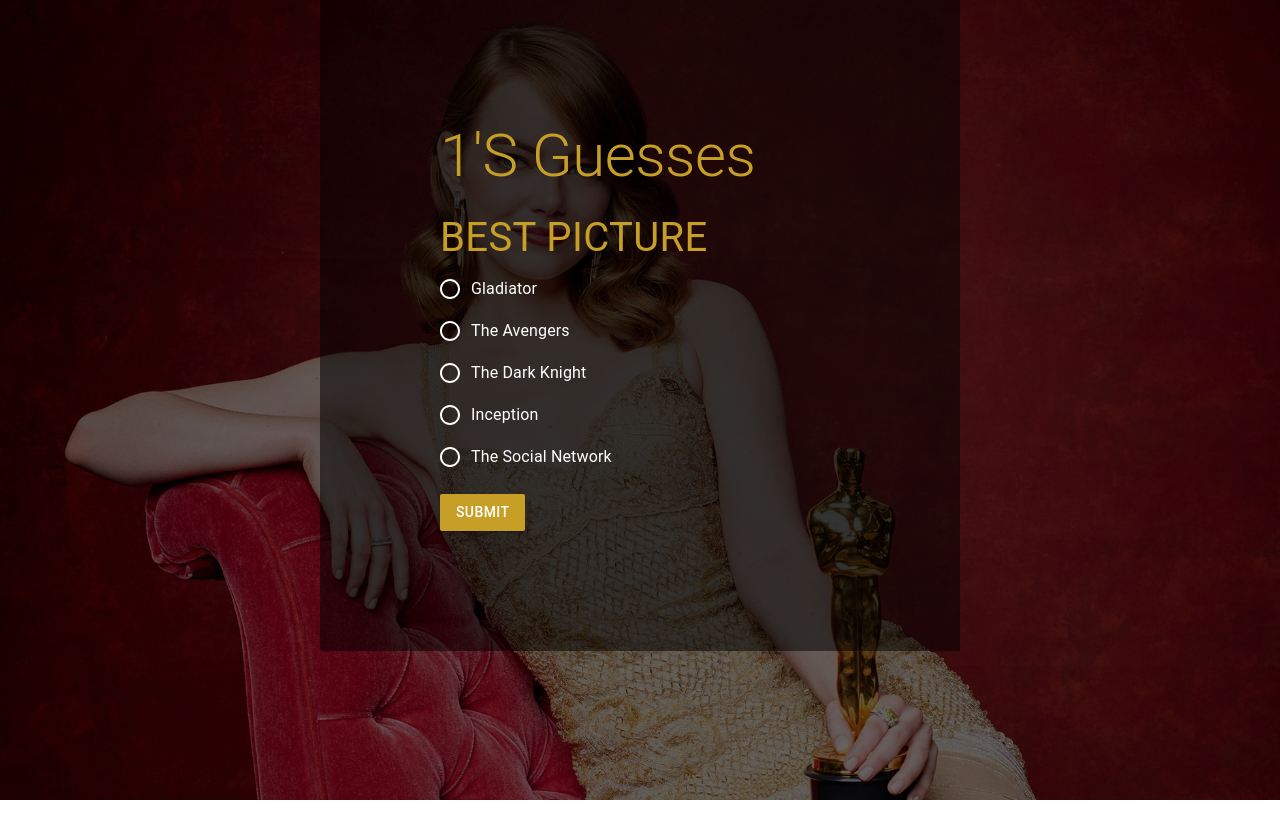
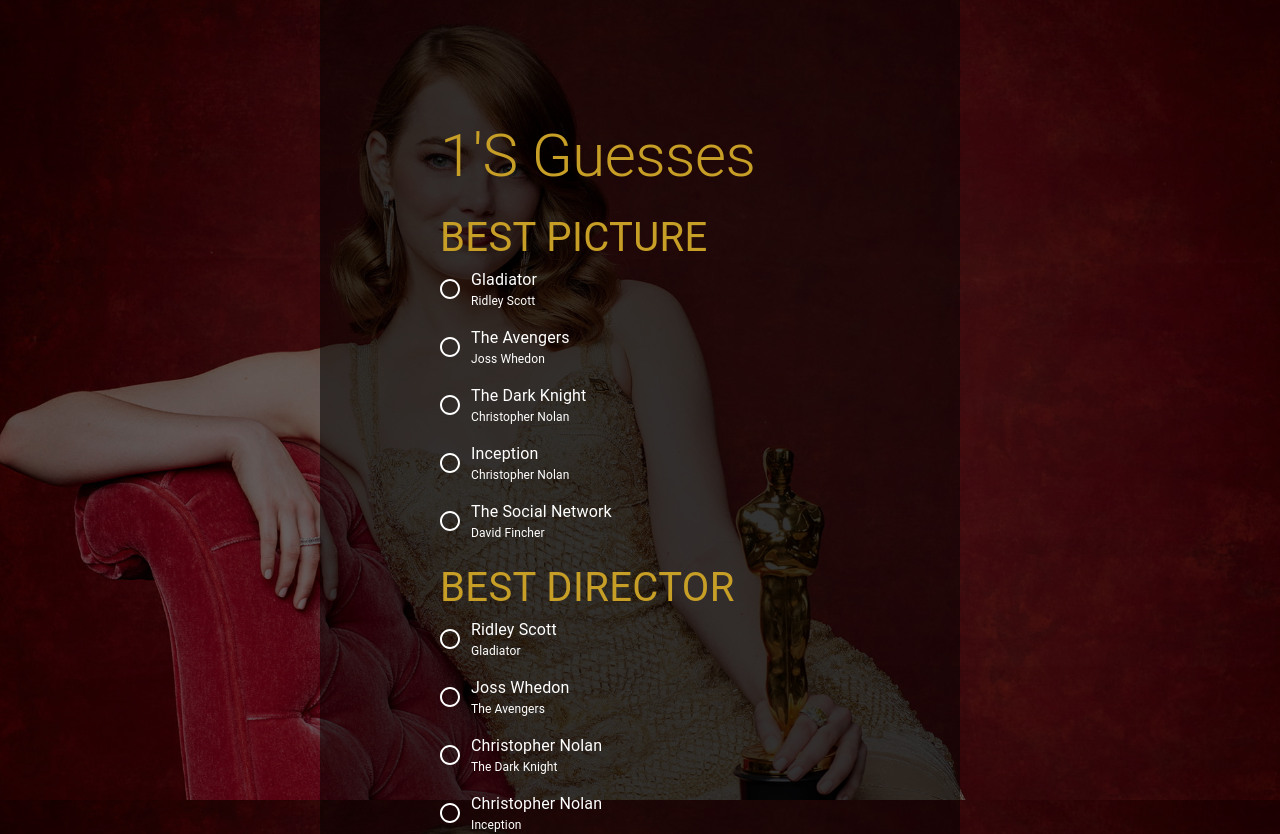
Before and after one commit to Smoopfrog/jj-oscars, a React (Create React App) app: page /guesses/1 in a window 1280 px wide. Shown: the top 834 px of the page. Before the commit the page ends 800 px from the top, so only its background shows below. Built offline with nearby package versions, Linux system fonts and the light colour scheme.

Commit message:
create categories and typing

```diff
--- a/src/Components/Questions/Question.tsx
+++ b/src/Components/Questions/Question.tsx
@@ -7,16 +7,20 @@
 	RadioGroup,
 	Typography,
 } from "@mui/material";
+import { useField } from "formik";
 import React from "react";
+import { INomination } from "../../types/Nomination";
 
 interface IQuestionProps {
 	/** The Oscar category */
 	category: string;
 	/** The nominees for the category */
-	nominees: string[];
+	nominees: INomination[];
 }
 
 const Question = ({ category, nominees }: IQuestionProps) => {
+	const [field] = useField(category);
+
 	return (
 		<Box
 			sx={{ display: "flex", flexDirection: "column", width: "100%", mb: 2 }}
@@ -33,15 +37,35 @@
 			<FormControl>
 				<RadioGroup
 					aria-labelledby={`${category}-radio-buttons-group-label`}
-					name="radio-buttons-group"
+					name={field.name}
+					value={field.value || ""}
+					onChange={field.onChange}
+					sx={{ display: "flex", flexDirection: "column", gap: 2 }}
 				>
 					{nominees.map((nominee, i) => (
 						<FormControlLabel
 							key={i}
-							value={nominee}
-							control={<Radio sx={{ color: "white" }} />}
-							label={nominee}
-							sx={{ fontSize: 16, color: "white" }}
+							value={nominee.title}
+							control={
+								<Radio
+									sx={{
+										color: "white",
+										"&.Mui-checked": {
+											color: "white",
+										},
+									}}
+								/>
+							}
+							label={
+								<Box>
+									<Typography sx={{ fontSize: 16, color: "white" }}>
+										{nominee.title}
+									</Typography>
+									<Typography sx={{ fontSize: 12, color: "white" }}>
+										{nominee.subtitle}
+									</Typography>
+								</Box>
+							}
 						/>
 					))}
 				</RadioGroup>
--- /dev/null
+++ b/src/MockData/Nominations.ts
@@ -0,0 +1,54 @@
+import { ICategory } from "../types/Category";
+
+export const nominations: ICategory[] = [
+	{
+		title: "Best Picture",
+		nominees: [
+			{
+				title: "Gladiator",
+				subtitle: "Ridley Scott",
+            },
+            {
+                title: "The Avengers",
+                subtitle: "Joss Whedon",
+            },
+            {
+                title: "The Dark Knight",
+                subtitle: "Christopher Nolan",
+            },
+            {
+                title: "Inception",
+                subtitle: "Christopher Nolan",
+            },
+            {
+                title: "The Social Network",
+				subtitle: "David Fincher",
+			},
+		],
+	},
+	{
+		title: "Best Director",
+		nominees: [
+			{
+				title: "Ridley Scott",
+				subtitle: "Gladiator",
+			},
+			{
+				title: "Joss Whedon",
+				subtitle: "The Avengers",
+			},
+			{
+				title: "Christopher Nolan",
+				subtitle: "The Dark Knight",
+			},
+			{
+				title: "Christopher Nolan",
+				subtitle: "Inception",
+			},
+			{
+				title: "David Fincher",
+				subtitle: "The Social Network",
+			},
+		],
+	},
+];
--- a/src/Pages/Guesses/Guesses.tsx
+++ b/src/Pages/Guesses/Guesses.tsx
@@ -5,6 +5,8 @@
 import Question from "../../Components/Questions/Question";
 import { Form, Formik } from "formik";
 import Button from "../../Components/Buttons/Button";
+import { nominations } from "../../MockData/Nominations";
+import { ICategory } from "../../types/Category";
 
 const Guesses = () => {
 	const { name } = useParams();
@@ -44,16 +46,13 @@
 				</Typography>
 				<Formik initialValues={{}} onSubmit={onSubmit}>
 					<Form>
-						<Question
-							category="Best Picture"
-							nominees={[
-								"Gladiator",
-								"The Avengers",
-								"The Dark Knight",
-								"Inception",
-								"The Social Network",
-							]}
-						/>
+						{nominations.map((category: ICategory) => (
+							<Question
+								key={category.title}
+								category={category.title}
+								nominees={category.nominees}
+							/>
+						))}
 						<Button type="submit">Submit</Button>
 					</Form>
 				</Formik>
--- /dev/null
+++ b/src/types/Category.ts
@@ -0,0 +1,8 @@
+import { INomination } from "./Nomination";
+
+export interface ICategory {
+	/** The title of the category */
+	title: string;
+	/** The nominees for the category */
+	nominees: INomination[];
+}
--- /dev/null
+++ b/src/types/Nomination.ts
@@ -0,0 +1,6 @@
+export interface INomination {
+	/** The title of the nomination */
+	title: string;
+	/** The subtitle of the nomination */
+	subtitle: string;
+}
```
